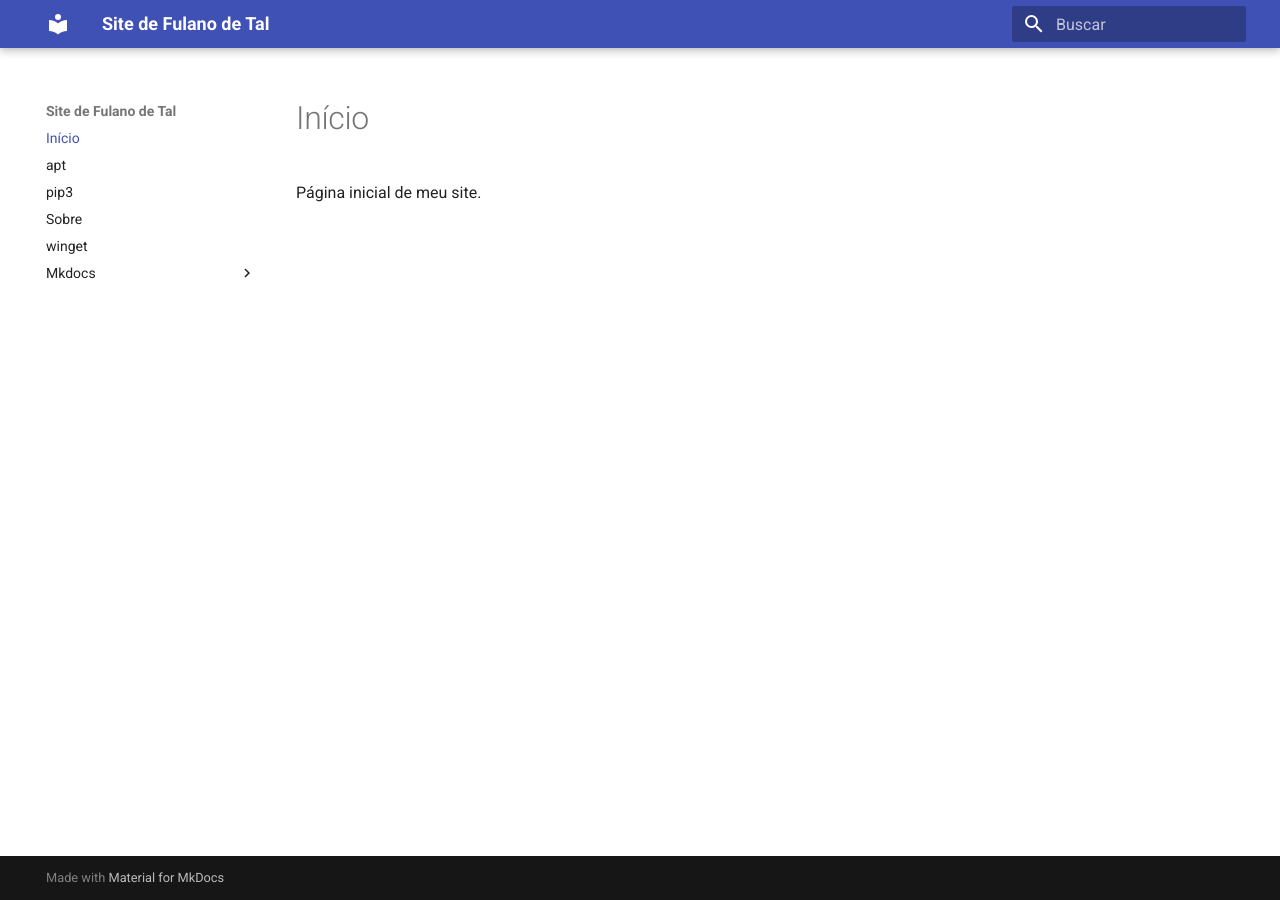
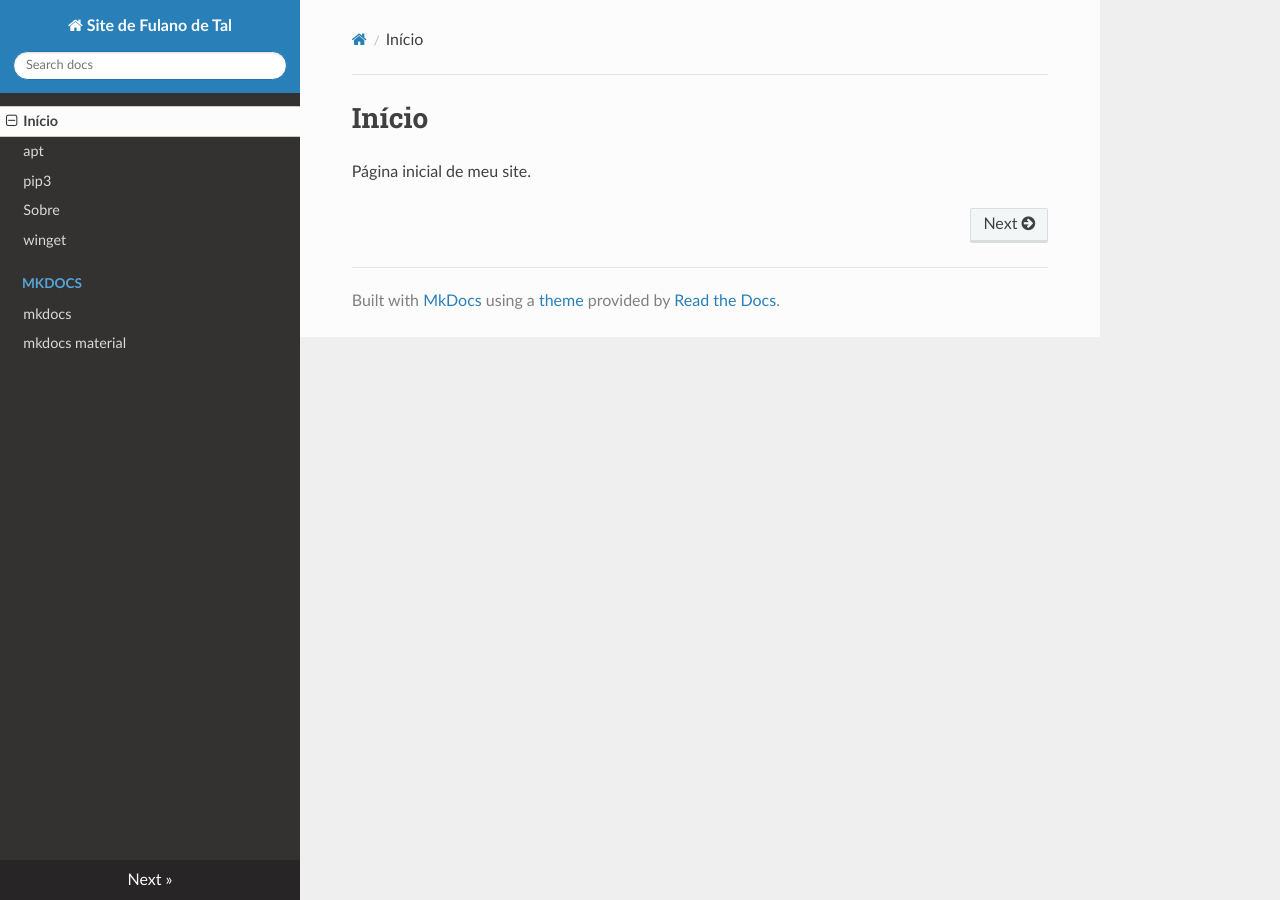
Before and after one commit to jurandysoares/lorem, an MkDocs documentation site: the page built from docs/index.md, in a window 1280 px wide. Built offline with MkDocs 1.6.1, drawn with Linux system fonts in a browser that asks for light colours; nearby versions of some CDN libraries.

```diff
--- a/mkdocs.yml
+++ b/mkdocs.yml
@@ -2,5 +2,7 @@ site_name: Site de Fulano de Tal
 site_author: Fulano de Tal
 
 theme:
-  name: material
+  name: readthedocs
+  # name: material
+  # name: mkdocs
   language: pt
```
